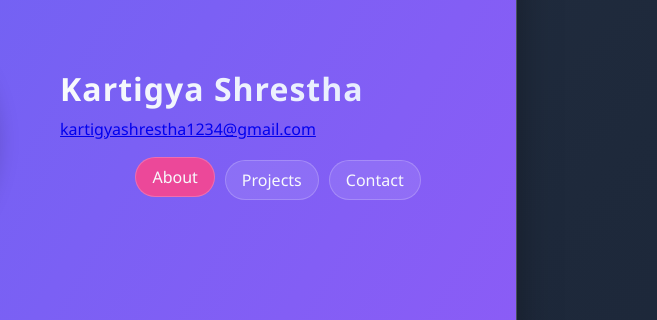
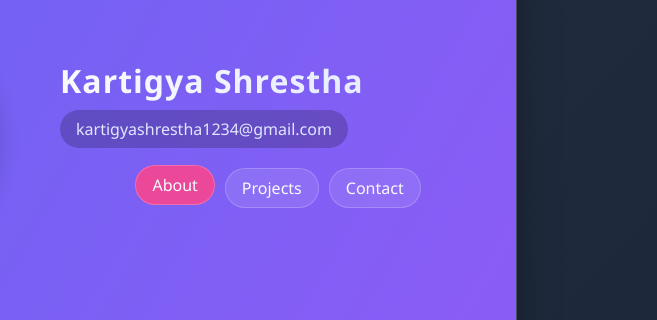
Before and after one commit to BrAsen-619/Webpage, a plain HTML site: page index.html in a window 1280 px wide. Shown: the part 100-420 px from the top of the page, 623-1280 px from the left. Drawn offline with Linux system fonts and the light colour scheme.

Commit message:
Update Webpage.css

```diff
--- a/Webpage.css
+++ b/Webpage.css
@@ -21,7 +21,20 @@
             --header-gradient: linear-gradient(120deg, var(--primary), var(--secondary));
             --card-bg: rgba(0, 0, 0, 0.2);
         }
+        .info a {
+    color: #e0e7ff;
+    text-decoration: none;
+    display: inline-block;
+    padding: 8px 16px;
+    background: rgba(0, 0, 0, 0.2);
+    border-radius: 20px;
+    transition: all 0.3s ease;
+}
 
+.info a:hover {
+    background: rgba(0, 0, 0, 0.3);
+    transform: translateY(-2px);
+}
         .light-theme {
             --primary: #4f46e5;
             --secondary: #7c3aed;
```
